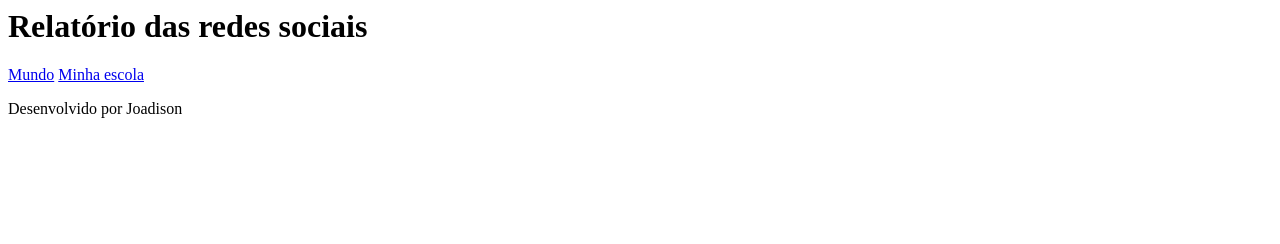
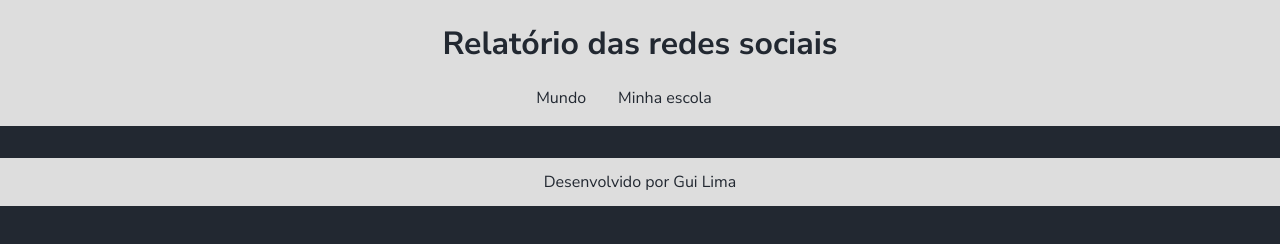
Before and after one commit to joadisonM/ciencia-de-dados, a plain HTML site: page index.html in a window 1280 px wide. Drawn offline with Linux system fonts and the light colour scheme.

Commit message:
Update index.html

```diff
--- a/index.html
+++ b/index.html
@@ -1,3 +1,11 @@
+<!DOCTYPE html>
+<html lang="pt-br">
+<head>
+    <meta charset="UTF-8">
+    <meta name="viewport" content="width=device-width, initial-scale=1.0">
+    <title>Redes Sociais</title>
+    <link rel="stylesheet" href="style.css">
+</head>
 <body>
     <header>
         <h1>Relatório das redes sociais</h1>
@@ -12,7 +20,7 @@
         </section>
     </main>
     <footer>
-        <p>Desenvolvido por Joadison</p>
+        <p>Desenvolvido por Gui Lima</p>
     </footer>
 </body>
-<html>
+</html>
```
